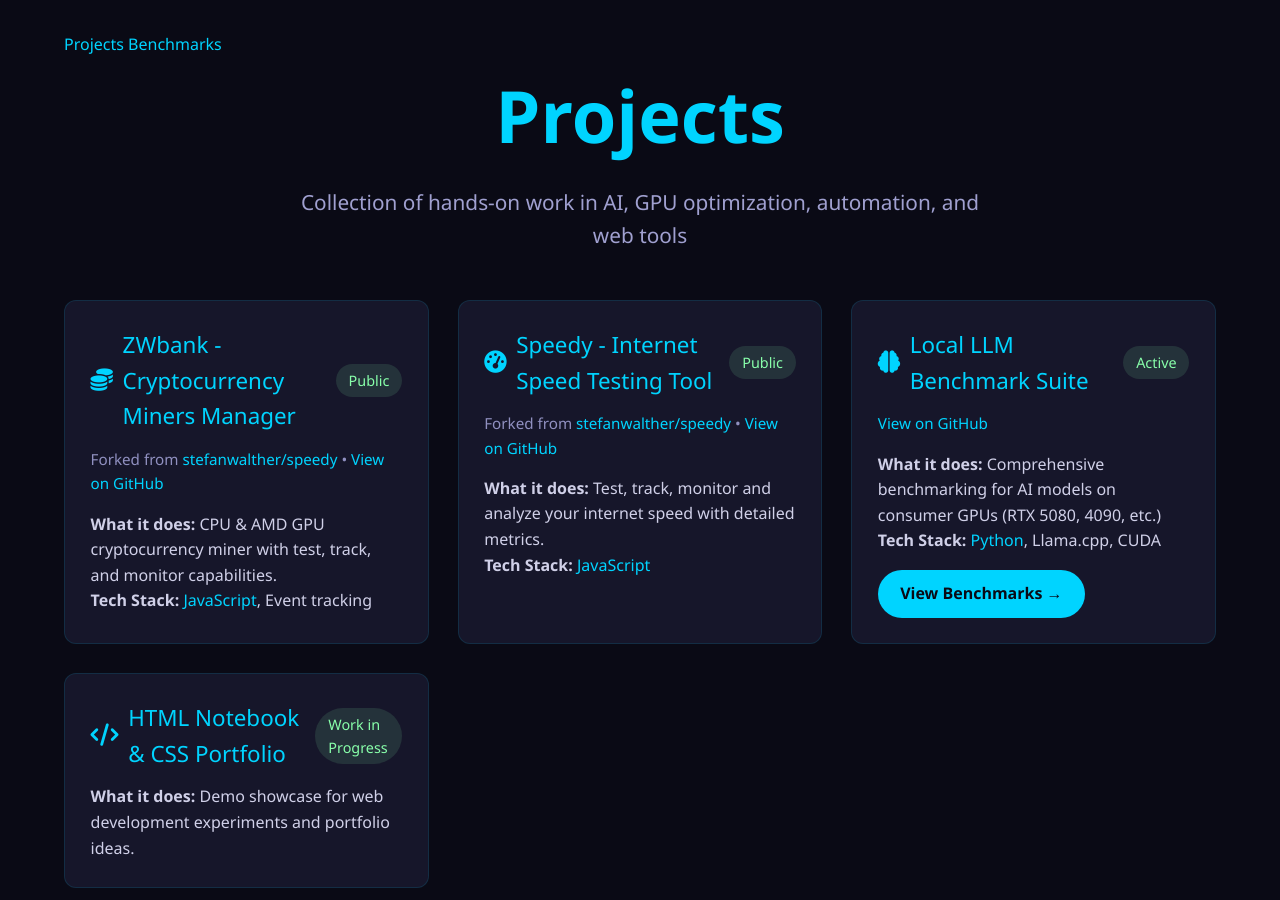
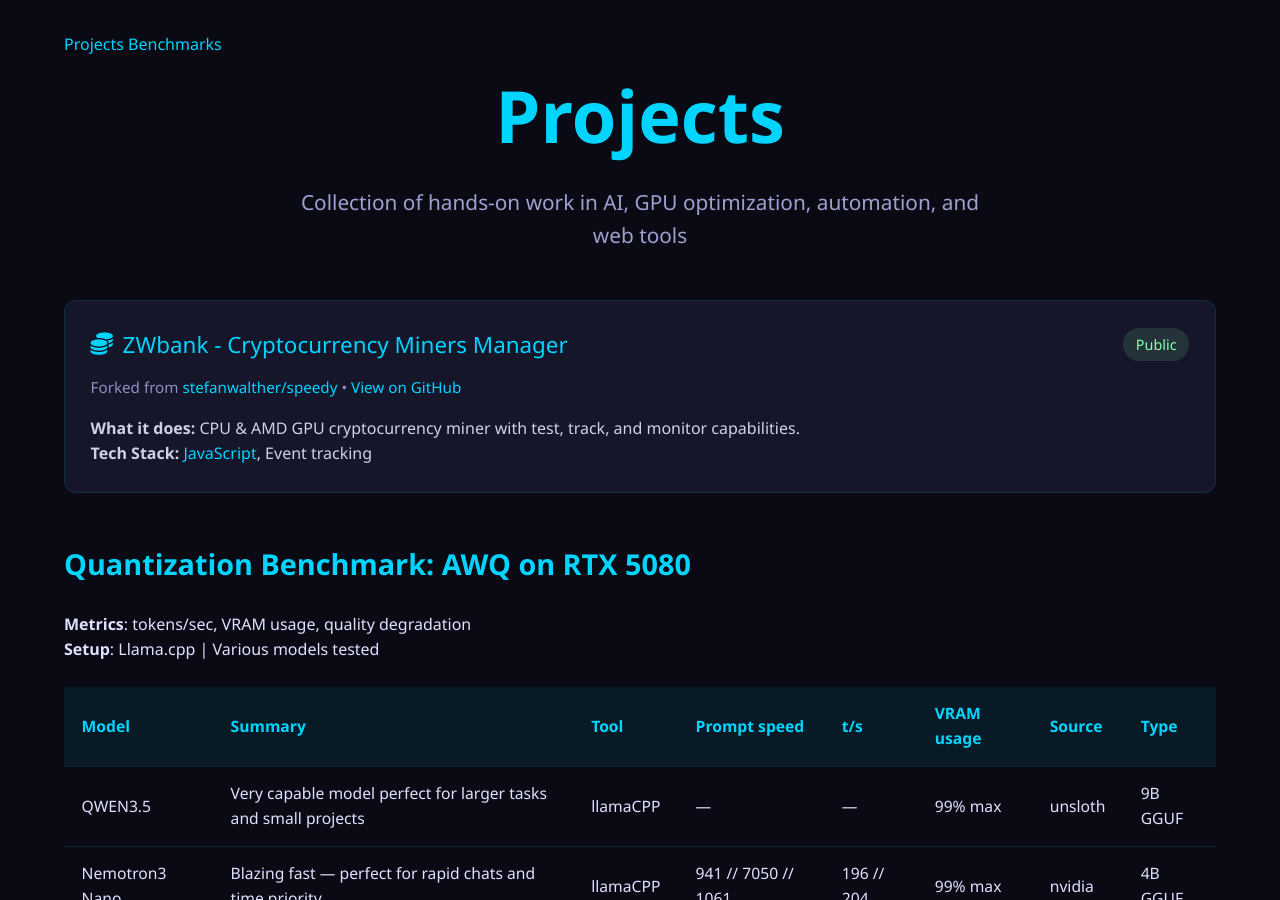
Before and after one commit to ZombieWorm/ZombieWorm.github.io, a Jekyll site: the page projects.html, which Jekyll copies as it is, in a window 1280 px wide and 900 px high. Built offline with Jekyll 4.4.1, drawn with Linux system fonts in a browser that asks for light colours.

Commit message:
dust fixes

```diff
--- a/projects.html
+++ b/projects.html
@@ -207,47 +207,6 @@
           <p><strong>Tech Stack:</strong> <span class="tech">JavaScript</span>, Event tracking</p>
         </div>
       </div>
-
-      <div class="project-card">
-        <div class="project-title">
-          <i class="fas fa-tachometer-alt"></i> Speedy - Internet Speed Testing Tool
-          <span class="status">Public</span>
-        </div>
-        <div class="project-meta">
-          Forked from <a href="https://github.com/stefanwalther/speedy" target="_blank">stefanwalther/speedy</a> •
-          <a href="https://github.com/ZombieWorm/speedy" target="_blank">View on GitHub</a>
-        </div>
-        <div class="project-body">
-          <p><strong>What it does:</strong> Test, track, monitor and analyze your internet speed with detailed metrics.</p>
-          <p><strong>Tech Stack:</strong> <span class="tech">JavaScript</span></p>
-        </div>
-      </div>
-
-      <div class="project-card">
-        <div class="project-title">
-          <i class="fas fa-brain"></i> Local LLM Benchmark Suite
-          <span class="status">Active</span>
-        </div>
-        <div class="project-meta">
-          <a href="https://github.com/ZombieWorm/benchmarks.html" target="_blank">View on GitHub</a>
-        </div>
-        <div class="project-body">
-          <p><strong>What it does:</strong> Comprehensive benchmarking for AI models on consumer GPUs (RTX 5080, 4090, etc.)</p>
-          <p><strong>Tech Stack:</strong> <span class="tech">Python</span>, Llama.cpp, CUDA</p>
-          <a href="/benchmarks/" class="cta">View Benchmarks →</a>
-        </div>
-      </div>
-
-      <div class="project-card">
-        <div class="project-title">
-          <i class="fas fa-code"></i> HTML Notebook & CSS Portfolio
-          <span class="status">Work in Progress</span>
-        </div>
-        <div class="project-body">
-          <p><strong>What it does:</strong> Demo showcase for web development experiments and portfolio ideas.</p>
-        </div>
-      </div>
-
     </div>
 
     <h2 class="section-title">Quantization Benchmark: AWQ on RTX 5080</h2>
```
Also changed, not shown: index.html (+0 -17 lines).
